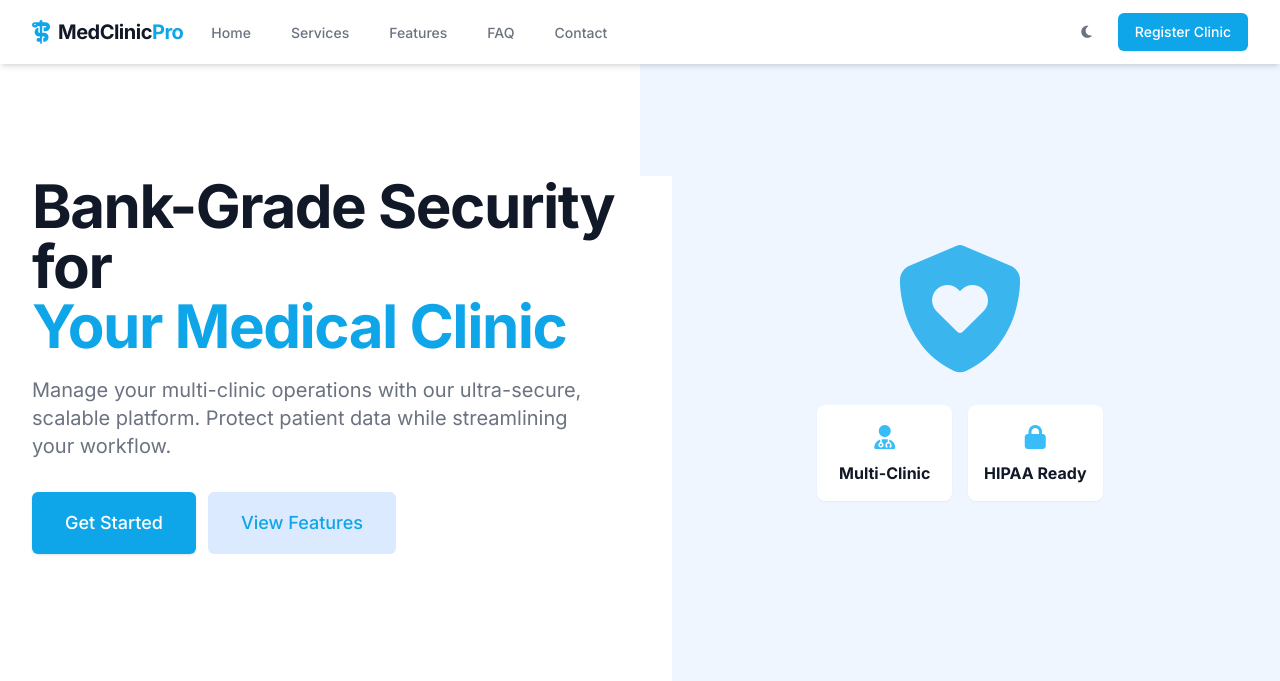
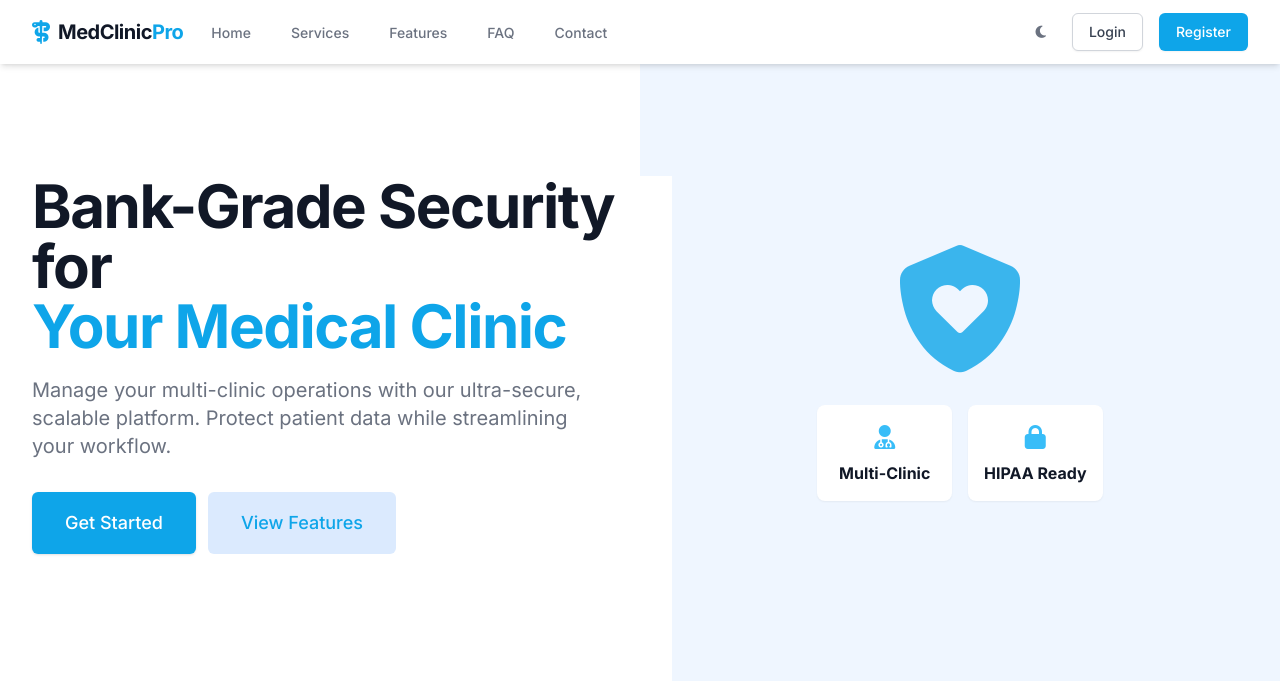
Before and after one commit to abhishdeveloper/adiyogi, a PHP site: page / in a window 1280 px wide. Shown: the top 681 px of the page. Run offline with PHP 8.4, Linux system fonts and the light colour scheme; some libraries are stand-ins or nearby versions.

Commit message:
fix: update navigation links in header and landing page
- Replaced `#` links with appropriate routes (`/auth/register_choice`).
- Updated the header to correctly show the "Login" and "Register" buttons when unauthenticated.
- Updated the "Get Started" button on the landing page to link to the registration flow.

Co-authored-by: abhishdeveloper <260588150+abhishdeveloper@users.noreply.github.com>

```diff
--- a/app/views/inc/header.php
+++ b/app/views/inc/header.php
@@ -19,9 +19,20 @@
                     <i id="theme-toggle-dark-icon" class="hidden fa-solid fa-moon"></i>
                     <i id="theme-toggle-light-icon" class="hidden fa-solid fa-sun"></i>
                 </button>
-                <a href="#" class="hidden md:inline-flex items-center justify-center px-4 py-2 border border-transparent text-sm font-medium rounded-md text-white bg-primary hover:bg-secondary focus:outline-none focus:ring-2 focus:ring-offset-2 focus:ring-primary transition-colors shadow-sm">
-                    Register Clinic
-                </a>
+
+                <?php if(isset($_SESSION['user_id'])): ?>
+                    <a href="<?php echo $_SESSION['user_role'] == 'clinic' ? '/clinicdashboard' : '/patientdashboard'; ?>" class="hidden md:inline-flex items-center justify-center px-4 py-2 border border-transparent text-sm font-medium rounded-md text-white bg-primary hover:bg-secondary focus:outline-none focus:ring-2 focus:ring-offset-2 focus:ring-primary transition-colors shadow-sm">
+                        Dashboard
+                    </a>
+                <?php else: ?>
+                    <a href="/auth/login" class="hidden md:inline-flex items-center justify-center px-4 py-2 border border-gray-300 dark:border-gray-600 text-sm font-medium rounded-md text-gray-700 dark:text-gray-200 bg-white dark:bg-gray-800 hover:bg-gray-50 dark:hover:bg-gray-700 transition-colors shadow-sm">
+                        Login
+                    </a>
+                    <a href="/auth/register_choice" class="hidden md:inline-flex items-center justify-center px-4 py-2 border border-transparent text-sm font-medium rounded-md text-white bg-primary hover:bg-secondary focus:outline-none focus:ring-2 focus:ring-offset-2 focus:ring-primary transition-colors shadow-sm">
+                        Register
+                    </a>
+                <?php endif; ?>
+
                 <div class="flex items-center md:hidden">
                     <button type="button" class="inline-flex items-center justify-center p-2 rounded-md text-gray-400 hover:text-gray-500 hover:bg-gray-100 dark:hover:bg-gray-800 focus:outline-none focus:ring-2 focus:ring-inset focus:ring-primary" aria-expanded="false">
                         <span class="sr-only">Open main menu</span>
--- a/app/views/pages/index.php
+++ b/app/views/pages/index.php
@@ -15,7 +15,7 @@
                     </p>
                     <div class="mt-5 sm:mt-8 sm:flex sm:justify-center lg:justify-start">
                         <div class="rounded-md shadow">
-                            <a href="#" class="w-full flex items-center justify-center px-8 py-3 border border-transparent text-base font-medium rounded-md text-white bg-primary hover:bg-secondary md:py-4 md:text-lg transition-colors">
+                            <a href="/auth/register_choice" class="w-full flex items-center justify-center px-8 py-3 border border-transparent text-base font-medium rounded-md text-white bg-primary hover:bg-secondary md:py-4 md:text-lg transition-colors">
                                 Get Started
                             </a>
                         </div>
```
